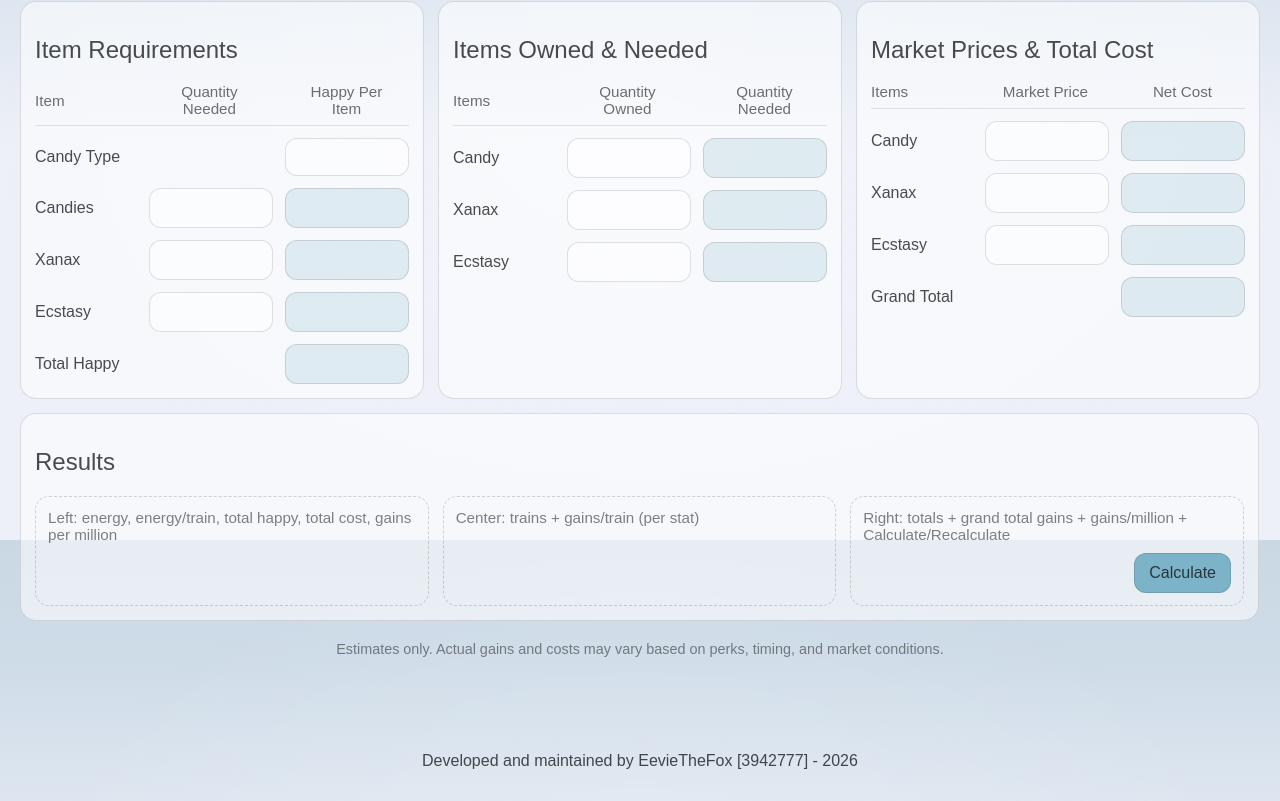
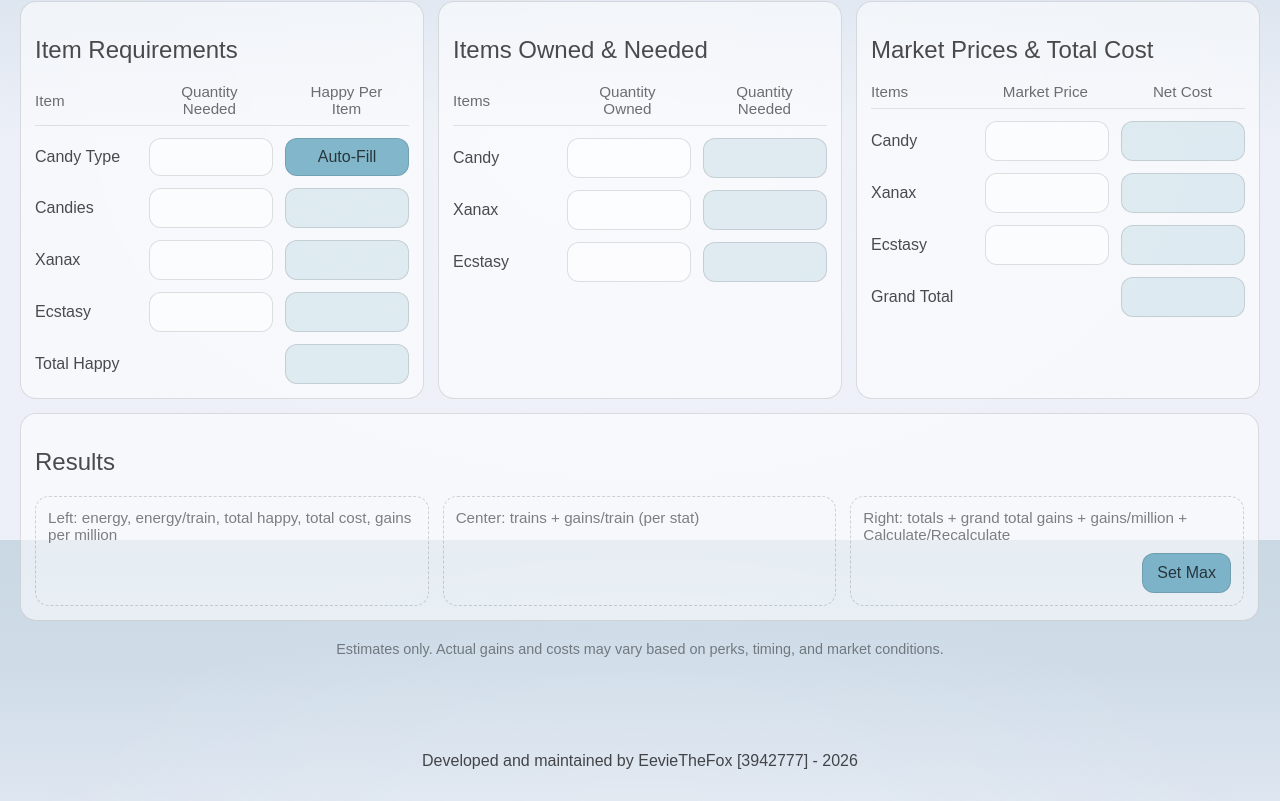
Before and after one commit to EevieTheFox/Torn-Gainz-Web-App, a SvelteKit app: page /calculator in a window 1280 px wide. Shown: the part 1060-1861 px from the top of the page. Built offline with nearby package versions, Linux system fonts and the light colour scheme.

Commit message:
added auto-fill/custom qty button to item requirements card for candy

```diff
--- a/src/routes/calculator/+page.svelte
+++ b/src/routes/calculator/+page.svelte
@@ -128,7 +128,7 @@
                     </div>
 
                     <div class="right-jumps">
-                        <label class="mini-label" for="jumps"># of jumps</label>
+                        <label class="mini-label" for="jumps">Number of jumps</label>
                         <input
                                 id="jumps"
                                 class="jumps"
@@ -485,13 +485,17 @@
                 <div class="itemsHeaderDivider"></div>
 
                 {#if (ui.jumpType === 'manual' && ui.manualScaffold === 'candy') || ui.jumpType === 'candy'}
-                    <div class="inputRowOneItem">
+                    <div class="inputRowItem">
                         <label>Candy Type</label>
                         <select class="field"
                             label="Candy Type"
                             value={numToInput(ui, F.ITEMS_CANDY_TYPE)}
                             on:input={(e) => onNum(F.ITEMS_CANDY_TYPE, e)}
                         />
+                        <button type="button" class="btn itemRow">
+                            <!-- Update function to fill fields to maximum possible, or clear for manual entry -->
+                            {ui.jumpType === 'manual' || !ui.snapshotAtMs ? 'Auto-Fill' : 'Custom QTY'}
+                        </button>
                     </div>
 
                     <div class="inputRowItem">
@@ -820,7 +824,7 @@
                     <div class="placeholder">Right: totals + grand total gains + gains/million + Calculate/Recalculate</div>
                     <div class="cta">
                         <button type="button" class="btn primary">
-                            {ui.jumpType === 'manual' || !ui.snapshotAtMs ? 'Calculate' : 'Recalculate'}
+                            {ui.jumpType === 'manual' || !ui.snapshotAtMs ? 'Set Max' : 'Recalculate'}
                         </button>
                     </div>
                 </div>
--- a/src/routes/layout.css
+++ b/src/routes/layout.css
@@ -457,6 +457,22 @@ select.field {
 
 .btn.primary:hover {
 	background: rgba(255,255,255,0.12);
+}
+
+.btn.itemRow {
+    border: 1px solid var(--card-border);
+    background: var(--seg-selected-bg);
+    color: inherit;
+    width: 50%;
+    padding: 10px 12px;
+    font-size: 1rem;
+    line-height: 1;
+    border-radius: 12px;
+    cursor: pointer;
+}
+
+.btn.itemRow:hover {
+    background: rgba(255,255,255,0.12);
 }
 
 .btn.ghost {
```
